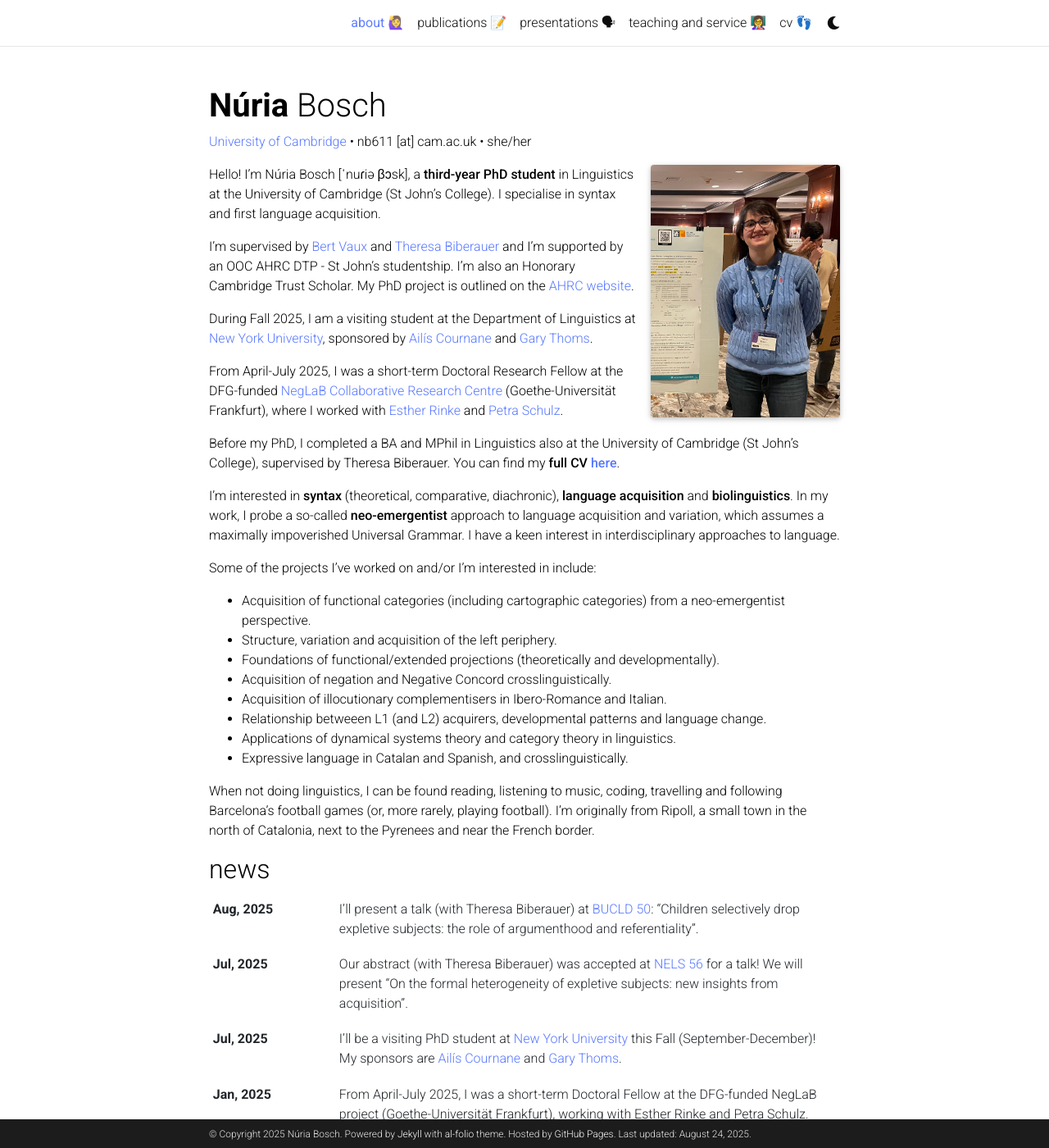
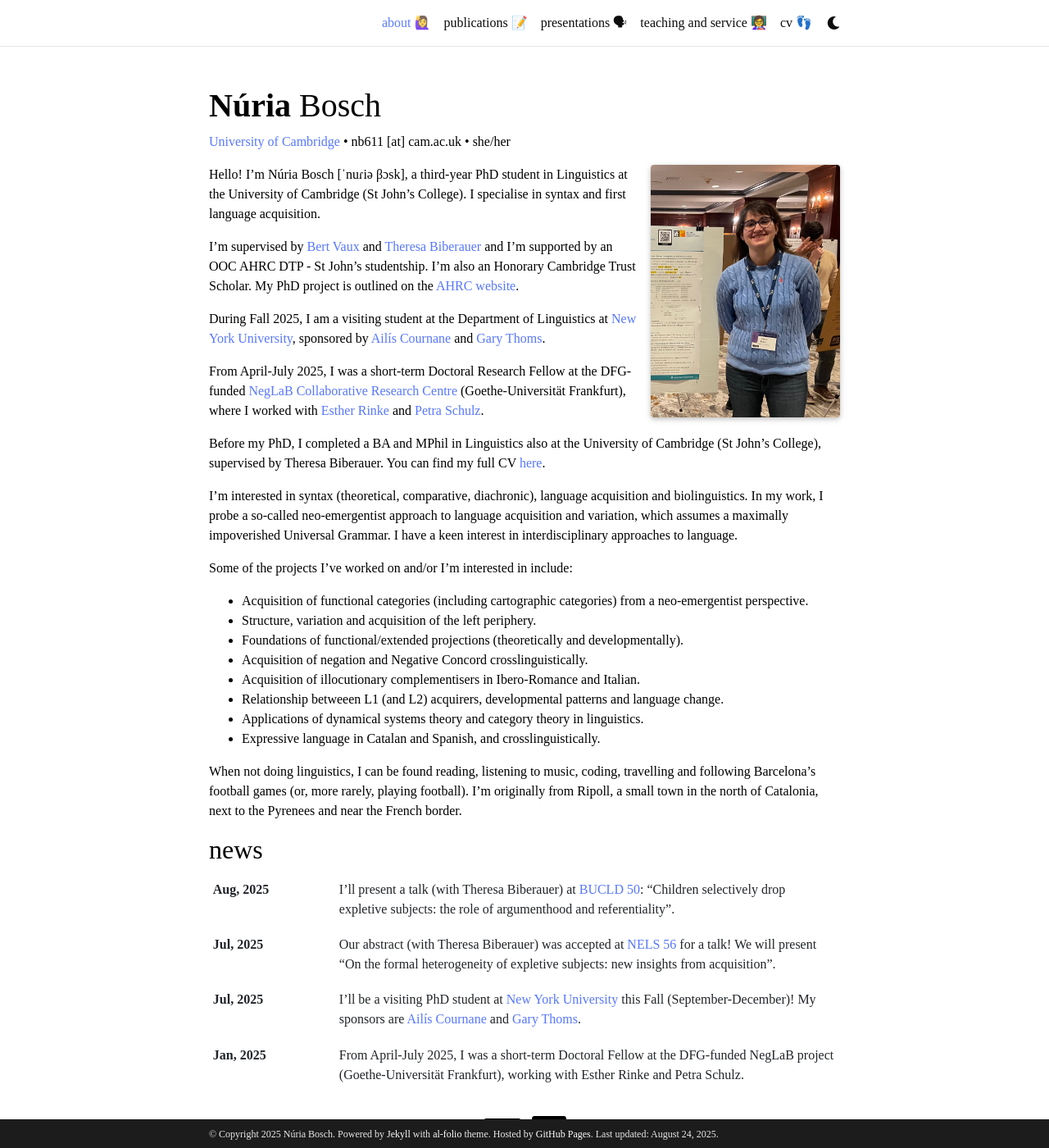
Before and after one commit to nuria-bosch/nuria-bosch.github.io, a Jekyll site: the page built from _pages/about.md, in a window 1280 px wide and 1400 px high. Shown: the whole window at 82% size. Built offline with Jekyll 4.4.1, drawn with Linux system fonts in a browser that asks for light colours; full-size pictures stand in for the smaller copies a plugin makes; some web fonts are replaced; comment, search, counter and statistics services are not loaded; a style sheet for code colours, icons or effects is not loaded.

Commit message:
Update _base.scss

```diff
--- a/_sass/_base.scss
+++ b/_sass/_base.scss
@@ -996,3 +996,11 @@ nav[data-toggle="toc"] {
     }
   }
 }
+
+body {
+  font-family: "Linux Libertine", serif !important;
+}
+
+h1, h2, h3, h4, h5, h6 {
+  font-family: "Linux Libertine", serif !important;
+}
```
